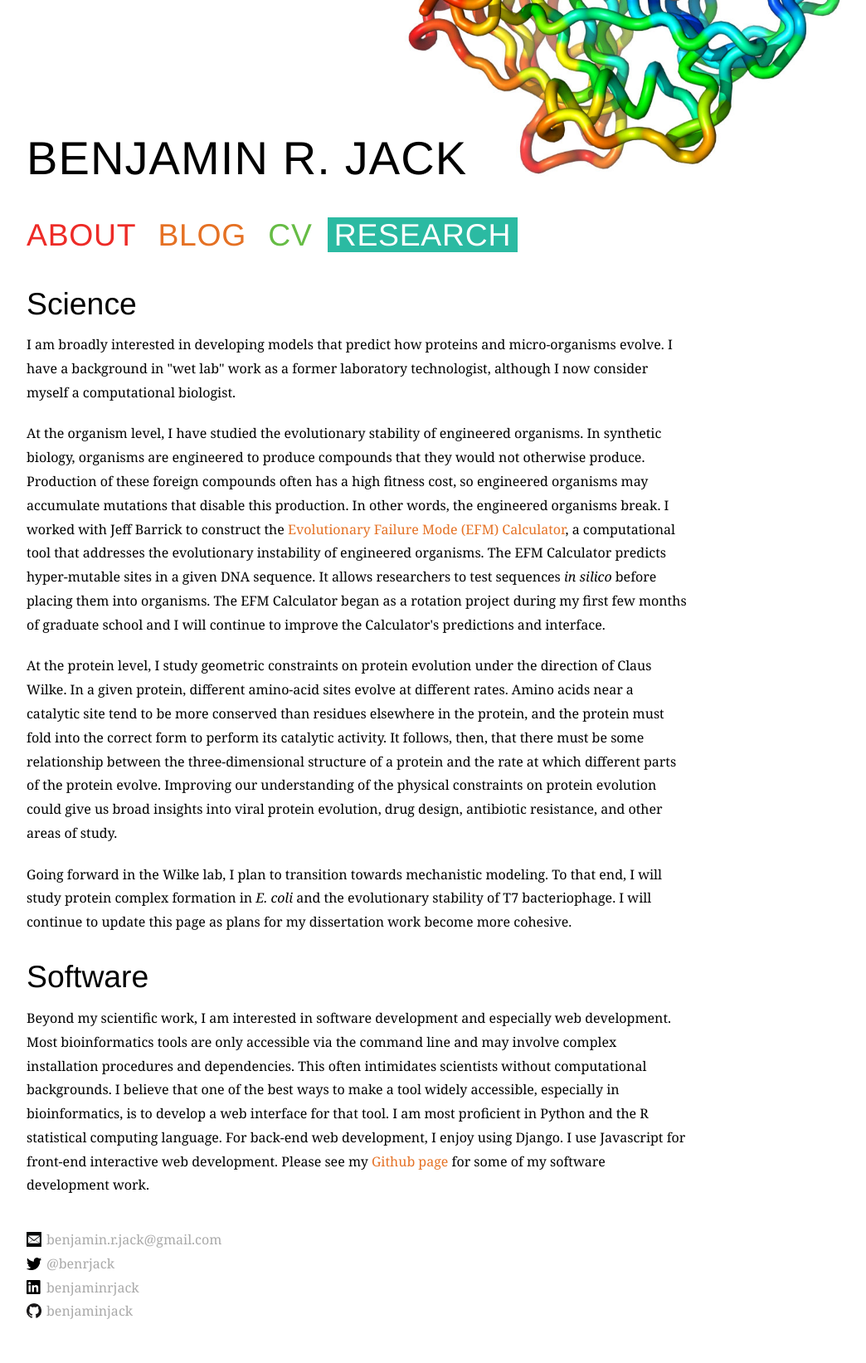
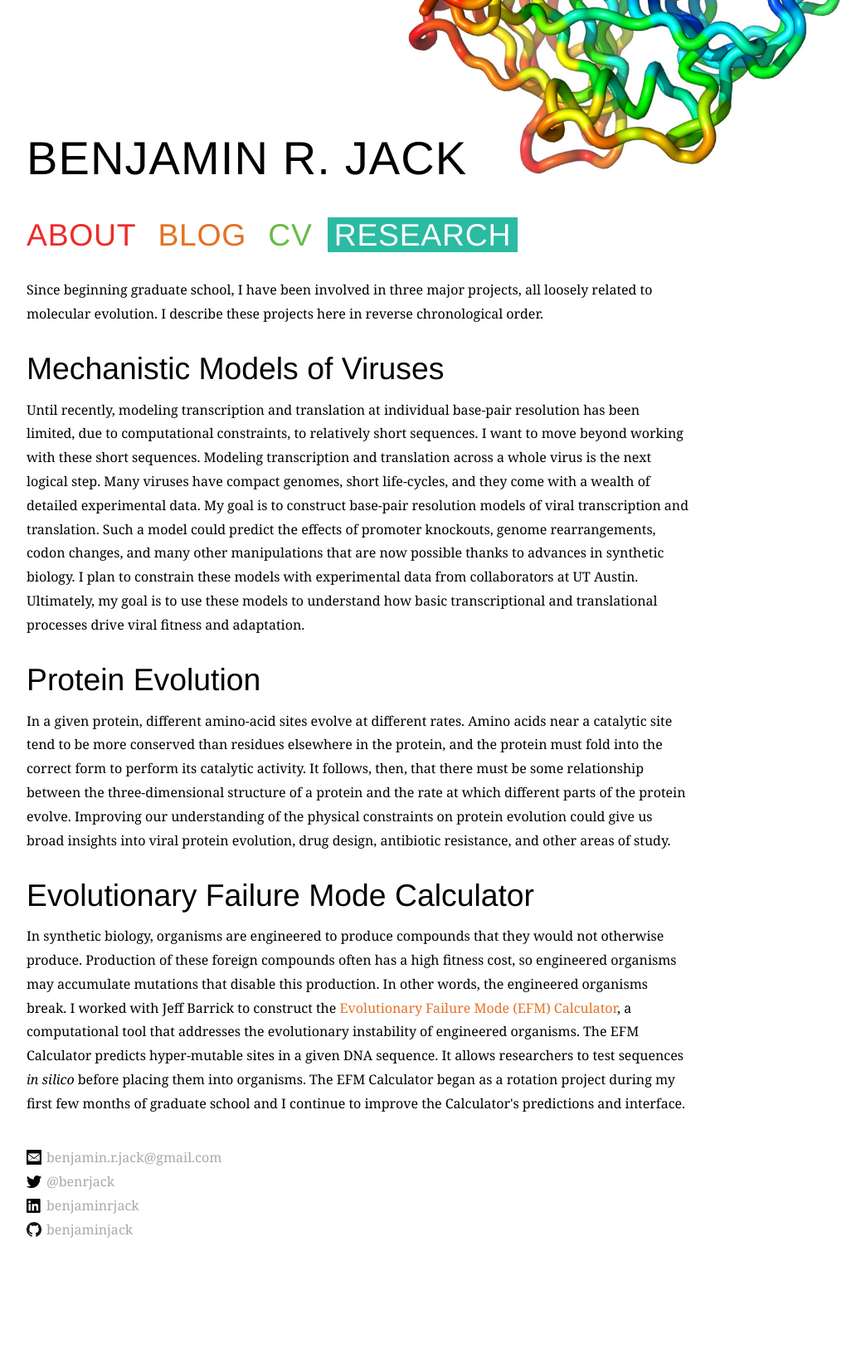
Before and after one commit to benjaminjack/benjaminjack.github.io, a Jekyll site: the page built from research.html, in a window 1280 px wide. Shown: the whole page at 83% size, without its empty margins (208-1252 px from the left). Built offline with Jekyll 4.4.1, drawn with Linux system fonts in a browser that asks for light colours; some web fonts are replaced; after the commit the page ends 1545 px from its top, so only the background shows below that.

Commit message:
Update research.html

```diff
--- a/research.html
+++ b/research.html
@@ -1,18 +1,15 @@
 ---
-title: Research
+title: Projects
 layout: default
 ---
 
-<h2>Science</h2>
+<p>Since beginning graduate school, I have been involved in three major projects, all loosely related to molecular evolution. I describe these projects here in reverse chronological order.</p>
 
-<p>I am broadly interested in developing models that predict how proteins and micro-organisms evolve. I have a background in "wet lab" work as a former laboratory technologist, although I now consider myself a computational biologist.</p>
+<h2>Mechanistic Models of Viruses</h2>
+<p>Until recently, modeling transcription and translation at individual base-pair resolution has been limited, due to computational constraints, to relatively short sequences. I want to move beyond working with these short sequences. Modeling transcription and translation across a whole virus is the next logical step. Many viruses have compact genomes, short life-cycles, and they come with a wealth of detailed experimental data. My goal is to construct base-pair resolution models of viral transcription and translation. Such a model could predict the effects of promoter knockouts, genome rearrangements, codon changes, and many other manipulations that are now possible thanks to advances in synthetic biology. I plan to constrain these models with experimental data from collaborators at UT Austin. Ultimately, my goal is to use these models to understand how basic transcriptional and translational processes drive viral fitness and adaptation.</p>
 
-<p>At the organism level, I have studied the evolutionary stability of engineered organisms. In synthetic biology, organisms are engineered to produce compounds that they would not otherwise produce. Production of these foreign compounds often has a high fitness cost, so engineered organisms may accumulate mutations that disable this production. In other words, the engineered organisms break. I worked with Jeff Barrick to construct the <a href="http://barricklab.org/efm">Evolutionary Failure Mode (EFM) Calculator</a>, a computational tool that addresses the evolutionary instability of engineered organisms. The EFM Calculator predicts hyper-mutable sites in a given DNA sequence. It allows researchers to test sequences <em>in silico</em> before placing them into organisms. The EFM Calculator began as a rotation project during my first few months of graduate school and I will continue to improve the Calculator's predictions and interface.</p>
+<h2>Protein Evolution</h2>
+<p>In a given protein, different amino-acid sites evolve at different rates. Amino acids near a catalytic site tend to be more conserved than residues elsewhere in the protein, and the protein must fold into the correct form to perform its catalytic activity. It follows, then, that there must be some relationship between the three-dimensional structure of a protein and the rate at which different parts of the protein evolve. Improving our understanding of the physical constraints on protein evolution could give us broad insights into viral protein evolution, drug design, antibiotic resistance, and other areas of study.</p>
 
-<p>At the protein level, I study geometric constraints on protein evolution under the direction of Claus Wilke. In a given protein, different amino-acid sites evolve at different rates. Amino acids near a catalytic site tend to be more conserved than residues elsewhere in the protein, and the protein must fold into the correct form to perform its catalytic activity. It follows, then, that there must be some relationship between the three-dimensional structure of a protein and the rate at which different parts of the protein evolve. Improving our understanding of the physical constraints on protein evolution could give us broad insights into viral protein evolution, drug design, antibiotic resistance, and other areas of study.</p>
-
-<p>Going forward in the Wilke lab, I plan to transition towards mechanistic modeling. To that end, I will study protein complex formation in <em>E. coli</em> and the evolutionary stability of T7 bacteriophage. I will continue to update this page as plans for my dissertation work become more cohesive.</p>
-
-<h2>Software</h2>
-
-<p>Beyond my scientific work, I am interested in software development and especially web development. Most bioinformatics tools are only accessible via the command line and may involve complex installation procedures and dependencies. This often intimidates scientists without computational backgrounds. I believe that one of the best ways to make a tool widely accessible, especially in bioinformatics, is to develop a web interface for that tool. I am most proficient in Python and the R statistical computing language. For back-end web development, I enjoy using Django. I use Javascript for front-end interactive web development. Please see my <a href="https://github.com/benjaminjack" target="_blank">Github page</a> for some of my software development work.</p>
+<h2>Evolutionary Failure Mode Calculator</h2>
+<p>In synthetic biology, organisms are engineered to produce compounds that they would not otherwise produce. Production of these foreign compounds often has a high fitness cost, so engineered organisms may accumulate mutations that disable this production. In other words, the engineered organisms break. I worked with Jeff Barrick to construct the <a href="http://barricklab.org/efm">Evolutionary Failure Mode (EFM) Calculator</a>, a computational tool that addresses the evolutionary instability of engineered organisms. The EFM Calculator predicts hyper-mutable sites in a given DNA sequence. It allows researchers to test sequences <em>in silico</em> before placing them into organisms. The EFM Calculator began as a rotation project during my first few months of graduate school and I continue to improve the Calculator's predictions and interface.</p>
```
